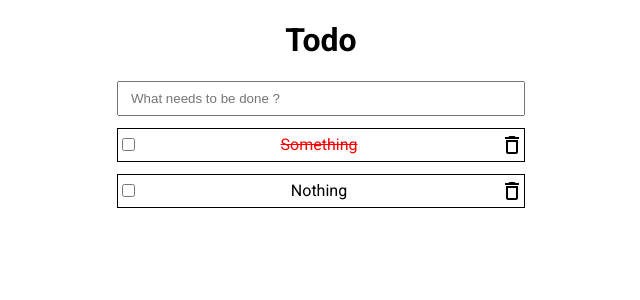
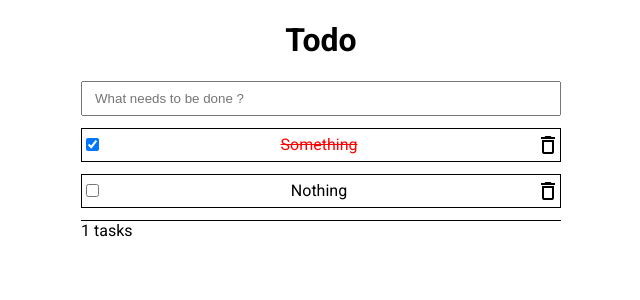
Before and after one commit to lbassin/react-todo, a React (Create React App) app: page / in a window 1280 px wide. Shown: the top 300 px of the page, without its empty margins (319-959 px from the left). Built offline with nearby package versions, Linux system fonts and the light colour scheme.

Commit message:
Add footer

```diff
--- a/src/App.js
+++ b/src/App.js
@@ -2,10 +2,11 @@ import React from 'react';
 import Header from "./components/header";
 import NewTodo from "./containers/NewTodo";
 import ListTodo from "./containers/ListTodo";
+import Footer from "./components/Footer";
 
 const AppStyle = {
     width: '80%',
-    maxWidth: '680px',
+    maxWidth: '480px',
     margin: 'auto'
 }
 
@@ -15,6 +16,7 @@ function App() {
             <Header/>
             <NewTodo/>
             <ListTodo/>
+            <Footer/>
         </div>
     );
 }
--- /dev/null
+++ b/src/components/Footer.js
@@ -0,0 +1,28 @@
+import React from 'react';
+import { connect } from "react-redux";
+
+const FooterStyle = {
+    borderTop: '1px solid #000',
+    height: '32px'
+}
+
+class Footer extends React.PureComponent {
+    render() {
+        const { count } = this.props;
+
+        return (
+            <div style={FooterStyle}>
+                {count} tasks
+            </div>
+        );
+    }
+}
+
+const mapStateToProps = state => {
+
+    const { tasks } = state.todoReducer;
+
+    return { count: tasks.filter(task => !task.completed).length };
+}
+
+export default connect(mapStateToProps, null)(Footer);
--- a/src/containers/NewTodo.js
+++ b/src/containers/NewTodo.js
@@ -3,7 +3,7 @@ import { connect } from "react-redux";
 import { createTask } from "../redux/actions/todo";
 
 const InputStyle = {
-    width: '60%',
+    width: '100%',
     padding: '8px 12px',
     display: 'block',
     margin: 'auto'
--- a/src/containers/Task.js
+++ b/src/containers/Task.js
@@ -3,12 +3,13 @@ import Icon from "@material-ui/core/Icon";
 
 const TaskStyle = {
     border: '1px solid #000',
-    width: '60%',
+    width: '100%',
     margin: '12px auto',
     display: 'flex',
     justifyContent: 'space-between',
     alignItems: 'center',
-    lineHeight: '32px'
+    lineHeight: '32px',
+    wordBreak: 'break-all'
 };
 
 const CompletedStyle = {
@@ -35,7 +36,7 @@ class Task extends React.Component {
 
         return (
             <div style={TaskStyle}>
-                <input type="checkbox" onClick={this.toggleStatus}/>
+                <input type="checkbox" onClick={this.toggleStatus} checked={completed}/>
                 <span style={completed ? CompletedStyle : null}>{text}</span>
                 <Icon>delete_outline</Icon>
             </div>
```
